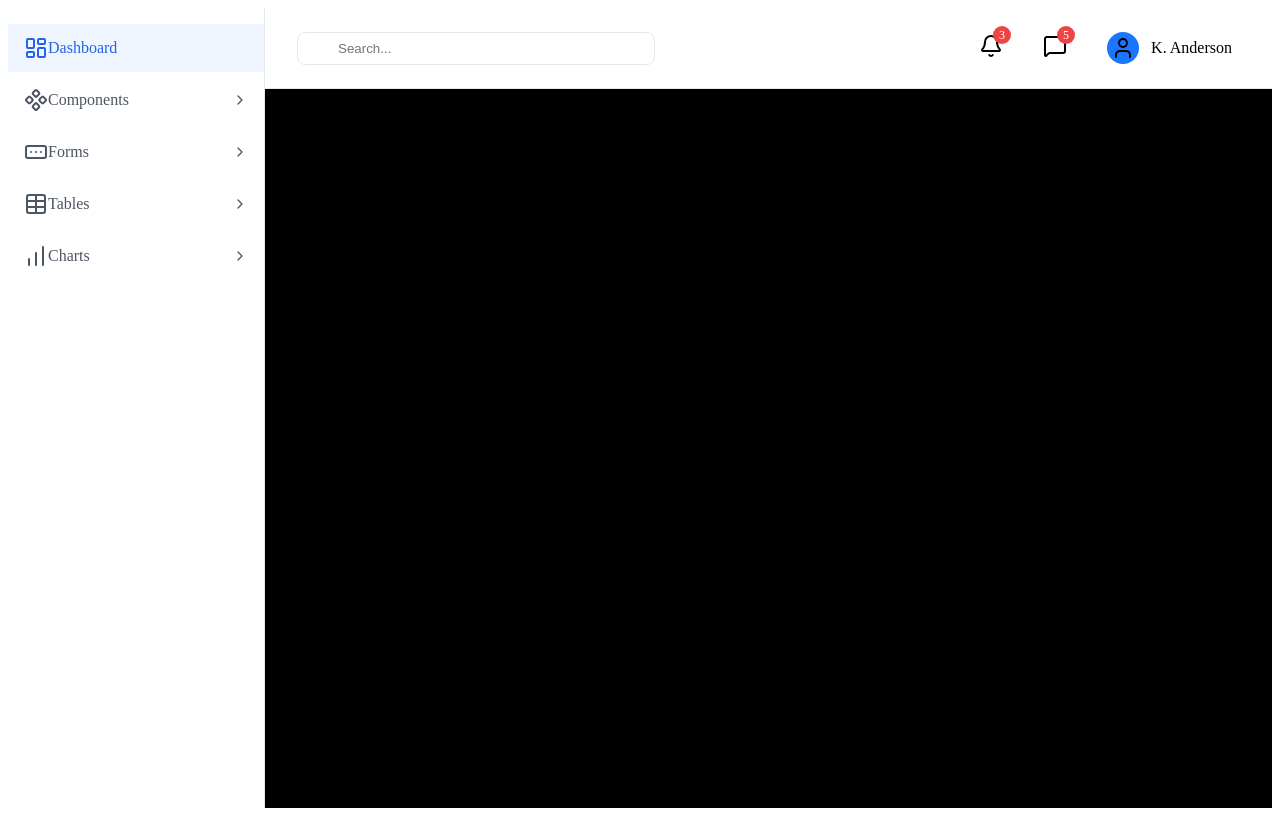
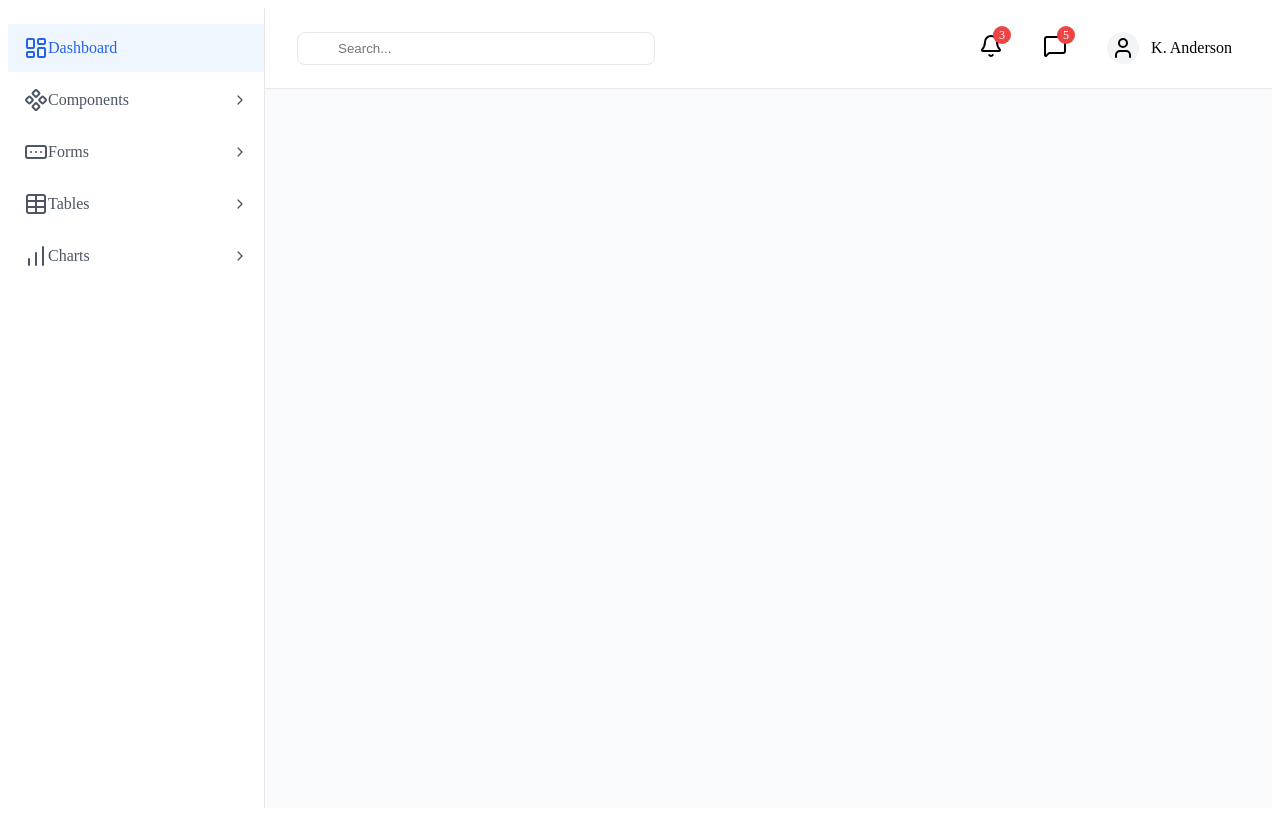
Before and after one commit to S7RAJ-INC/FD1, a plain HTML site: page index.html in a window 1280 px wide. Drawn offline with nearby package versions, Linux system fonts and the light colour scheme.

Commit message:
Update styles.css

```diff
--- a/styles.css
+++ b/styles.css
@@ -51,7 +51,7 @@
 /* Main Content */
 .main-content {
     flex: 1;
-    background-color: #000000;
+    background-color: #f9fafb;
     display: flex;
     flex-direction: column;
 }
@@ -141,7 +141,7 @@
 .avatar {
     width: 32px;
     height: 32px;
-    background-color: #1a75ff;
+    background-color: #f3f4f6;
     border-radius: 50%;
     display: flex;
     align-items: center;
```
